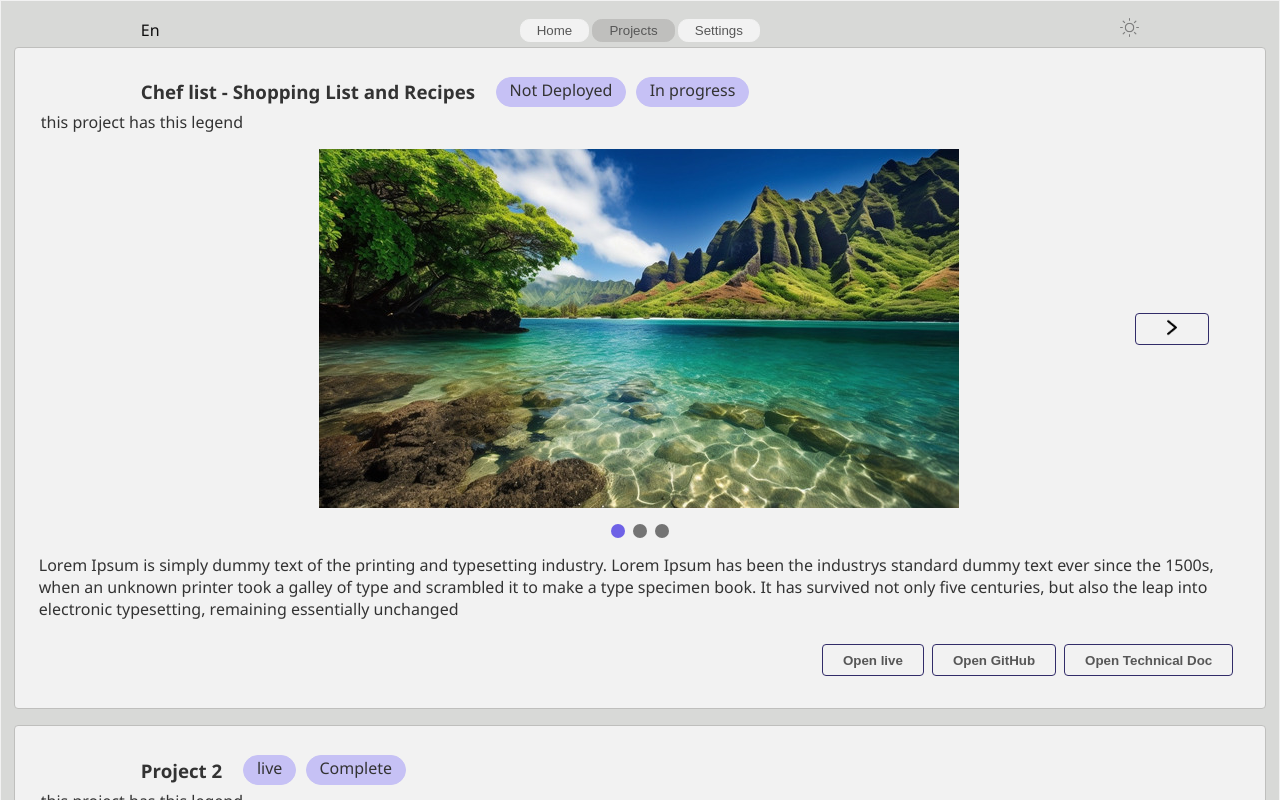
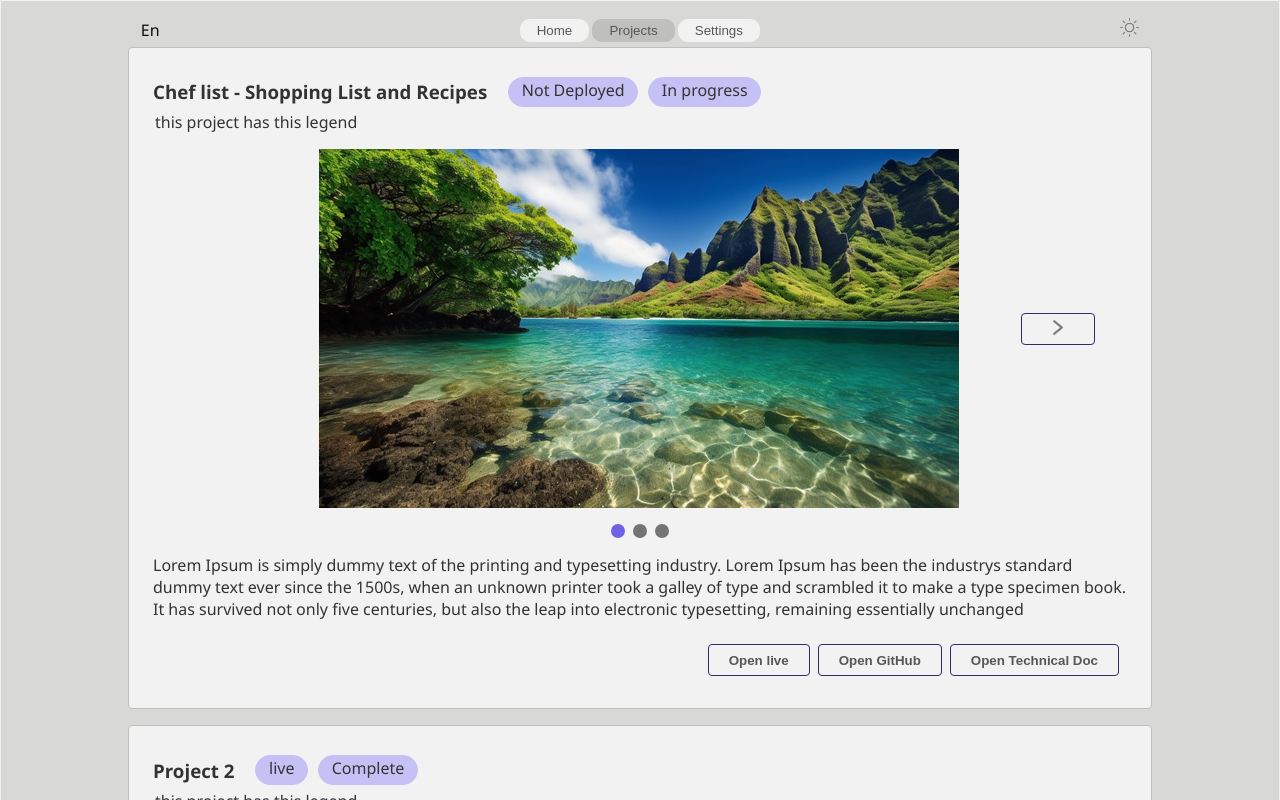
Before and after one commit to MichelAlves01/Portfolio, an Angular app: page /projects in a window 1280 px wide. Shown: the top 800 px of the page. Built offline with nearby package versions, Linux system fonts and the light colour scheme.

Commit message:
bugs fix

```diff
--- a/src/app/component/carousel/carousel.component.scss
+++ b/src/app/component/carousel/carousel.component.scss
@@ -60,15 +60,15 @@
         }
 
         button {
-            background-color: transparent;
+            background-color: #49475f8a;
             width: 3rem;
             padding: 0 0.2rem;
             height: 2rem;
-            filter: invert(71%) sepia(0%) saturate(0%) hue-rotate(87deg) brightness(63%) contrast(60%);
             border: 0;
 
             img {
                 max-height: 2rem;
+                filter: invert(100%) sepia(38%) saturate(47%) hue-rotate(87deg) brightness(80%) contrast(90%);
             }
         }
 
@@ -102,6 +102,7 @@
 
             img {
                 max-height: 2rem;
+                filter: invert(71%) sepia(0%) saturate(0%) hue-rotate(87deg) brightness(63%) contrast(60%);
             }
         }
 
@@ -124,6 +125,7 @@
 
             img {
                 max-height: 2rem;
+                filter: invert(71%) sepia(0%) saturate(0%) hue-rotate(87deg) brightness(63%) contrast(60%);
             }
         }
     }
--- a/src/app/pages/home/section/skills/skills.component.ts
+++ b/src/app/pages/home/section/skills/skills.component.ts
@@ -44,7 +44,7 @@ export class SkillsComponent {
       this.setPaneEffect();
 
       if (skill.name === this.selectedSkill.name) {
-        this.selectedSkill = new SelectedSkill(skill);
+        this.selectedSkill = new SelectedSkill(new Skill());
         this.setupAllSkill();
       } else {
         const prevSkill = this.selectedSkill;
@@ -107,12 +107,18 @@ export class SkillsComponent {
     if (isArrayDownEvent) {
           const skillIndex = skills.indexOf(this.selectedSkill);
           const nextSkill = skills[skillIndex + 1];
-        if (nextSkill.name !== this.selectedSkill.name) this.setPaneEffect();
+
+          if (nextSkill.name !== this.selectedSkill.name) {
+            this.setPaneEffect();
+          }
           this.selectedSkill = new SelectedSkill(nextSkill) || this.selectedSkill;
         } else if (isArrayUpEvent) {
           const skillIndex = skills.indexOf(this.selectedSkill);
           const prevSkill = skills[skillIndex - 1];
-        if (prevSkill.name !== this.selectedSkill.name) this.setPaneEffect();
+
+          if (prevSkill.name !== this.selectedSkill.name) {
+            this.setPaneEffect();
+          }
           this.selectedSkill = new SelectedSkill(prevSkill) || this.selectedSkill;
         }
   }
--- a/src/app/pages/projects/projects.component.scss
+++ b/src/app/pages/projects/projects.component.scss
@@ -42,3 +42,10 @@
     }
 
 }
+
+@media(min-width: $large-screen) {
+    .main {
+        max-width: 80vw;
+        margin: auto;
+    }
+}
--- a/src/styles/styles.scss
+++ b/src/styles/styles.scss
@@ -13,6 +13,7 @@ body {
 main {
     @include color-scheme($light-theme...);
     font-family: 'Segoe UI', Tahoma, sans-serif;
+    overflow: hidden;
 
     section {
         border: 2px;
```
Lines whose indentation alone changed are shown as unchanged.
